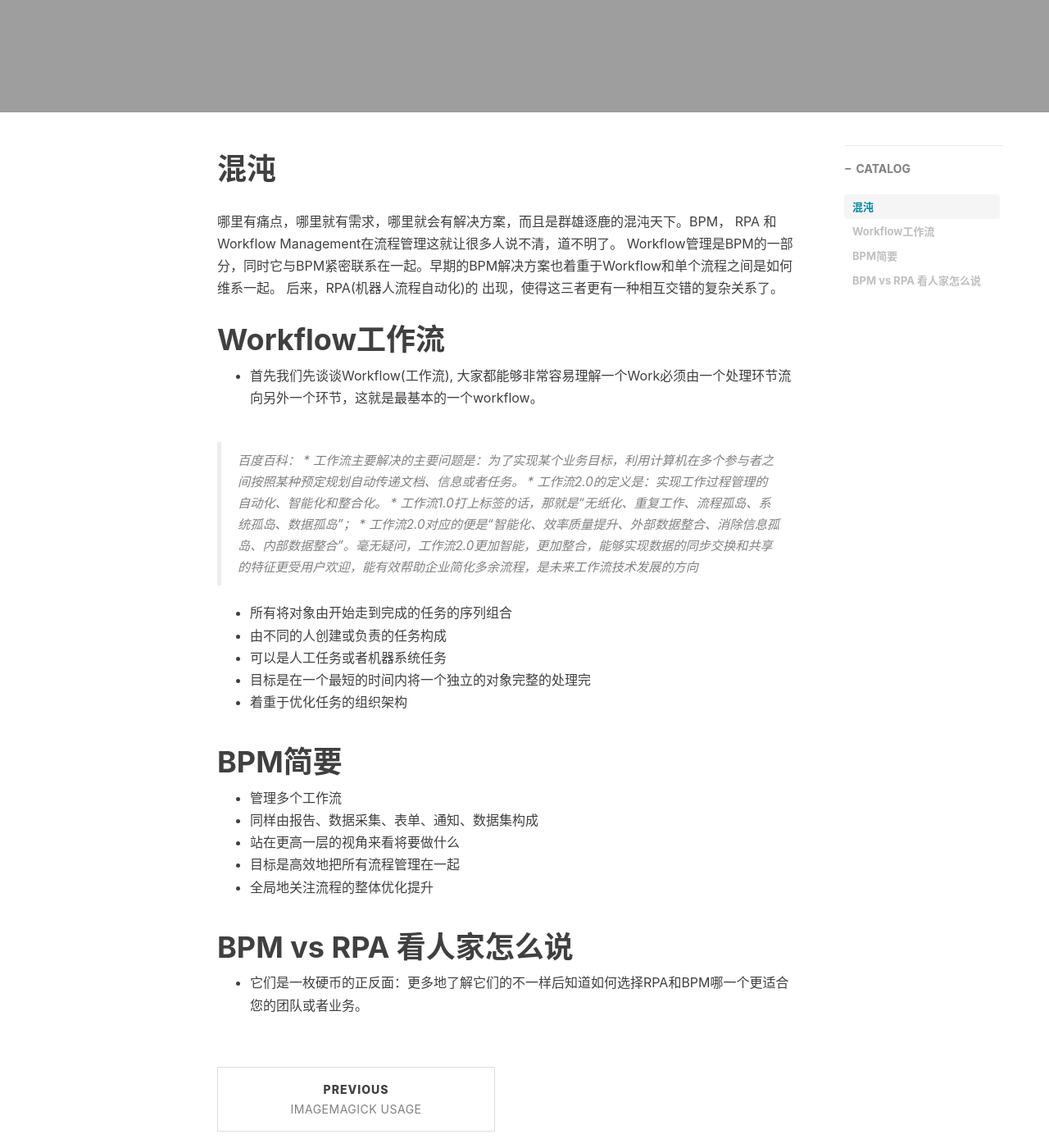
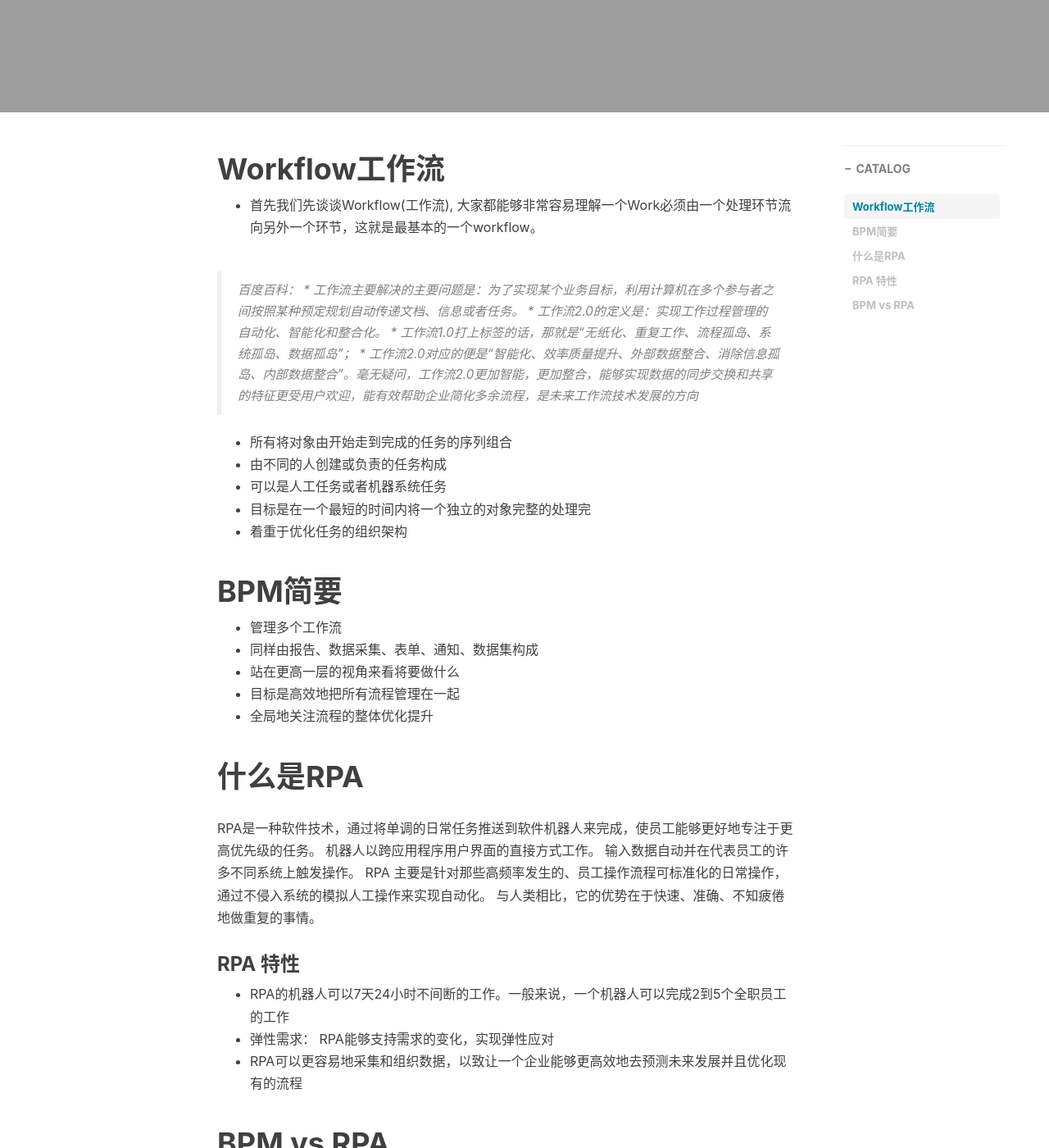
Before and after one commit to RPA724/rpa724.github.io, a Jekyll site: the page built from _posts/2019-01-23-BPM vs RPA vs Workflow.markdown, in a window 1280 px wide and 1400 px high, scrolled down 446 px. Shown: the whole window at 82% size. Built offline with Jekyll 4.4.1, drawn with Linux system fonts in a browser that asks for light colours; nearby versions of some CDN libraries; comment, search, counter and statistics services are not loaded; some of the changed text lies outside the part shown.

Commit message:
update "what is RPA"  in RPA BPM Workflow post

```diff
--- a/_posts/2019-01-23-BPM vs RPA vs Workflow.markdown
+++ b/_posts/2019-01-23-BPM vs RPA vs Workflow.markdown
@@ -9,12 +9,6 @@ catalog: true
 tags:
     - BPM、RPA、Workflow Management
 ---
-
-# 混沌
-哪里有痛点，哪里就有需求，哪里就会有解决方案，而且是群雄逐鹿的混沌天下。BPM， RPA 和 Workflow Management在流程管理这就让很多人说不清，道不明了。
-Workflow管理是BPM的一部分，同时它与BPM紧密联系在一起。早期的BPM解决方案也着重于Workflow和单个流程之间是如何维系一起。 后来，RPA(机器人流程自动化)的
-出现，使得这三者更有一种相互交错的复杂关系了。
-
 
 # Workflow工作流
 
@@ -39,5 +33,19 @@ Workflow管理是BPM的一部分，同时它与BPM紧密联系在一起。早期
 * 全局地关注流程的整体优化提升
 
 
-# BPM vs RPA 看人家怎么说
-* 它们是一枚硬币的正反面：更多地了解它们的不一样后知道如何选择RPA和BPM哪一个更适合您的团队或者业务。
+# 什么是RPA
+RPA是一种软件技术，通过将单调的日常任务推送到软件机器人来完成，使员工能够更好地专注于更高优先级的任务。 机器人以跨应用程序用户界面的直接方式工作。 输入数据自动并在代表员工的许多不同系统上触发操作。
+RPA 主要是针对那些高频率发生的、员工操作流程可标准化的日常操作，通过不侵入系统的模拟人工操作来实现自动化。 与人类相比，它的优势在于快速、准确、不知疲倦地做重复的事情。
+### RPA 特性
+* RPA的机器人可以7天24小时不间断的工作。一般来说，一个机器人可以完成2到5个全职员工的工作
+* 弹性需求： RPA能够支持需求的变化，实现弹性应对
+* RPA可以更容易地采集和组织数据，以致让一个企业能够更高效地去预测未来发展并且优化现有的流程
+
+
+# BPM vs RPA
+
+
+| 对比项 | RPA | BPM |
+| ------ | ------ | ------ |
+| 商业目标 | 通过使用软件机器人来削减人工成本 | 重新设计底层流程来推动核心工具 |
+| 核心任务 |  | 中等文本 |
```
